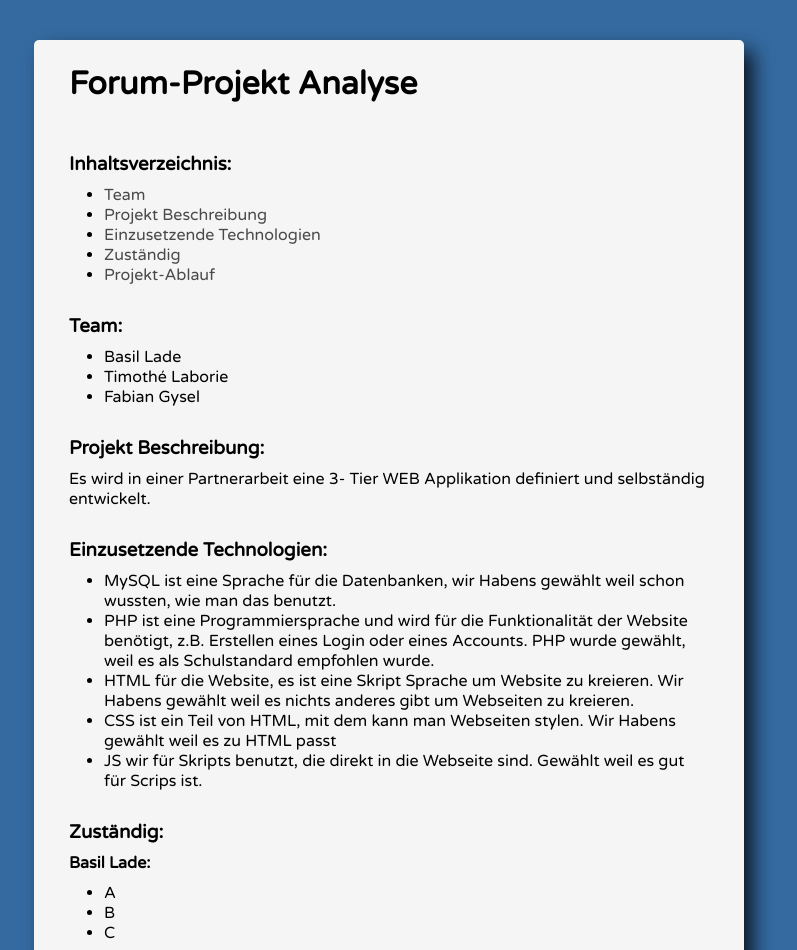
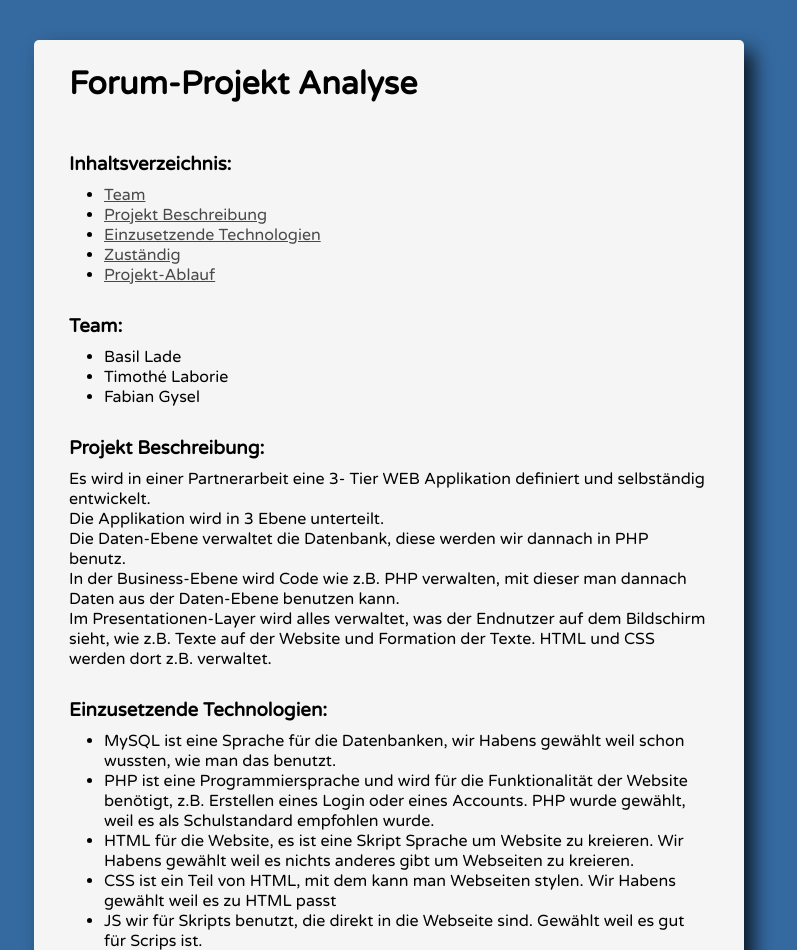
Before and after one commit to GyselAnimatioon/ProjektForumModul133, a PHP site: page /projekt_texte/doku.html in a window 1280 px wide. Shown: the top 950 px of the page, without its empty margins (251-1048 px from the left). Run offline with PHP 8.4, Linux system fonts and the light colour scheme; some web fonts are replaced.

Commit message:
doku.html 3-Tier layer added.

```diff
--- a/css/DokuStyle/doku.css
+++ b/css/DokuStyle/doku.css
@@ -58,7 +58,7 @@ body {
 }
 
 .index {
-    text-decoration: none;
+    /*text-decoration: none;*/
     color: rgba(0,0,0,0.7);
 }
 
--- a/projekt_texte/doku.html
+++ b/projekt_texte/doku.html
@@ -44,6 +44,10 @@
                 <div id="beschreibung" class="content-block">
                     <h3 class="headline-big"> Projekt Beschreibung: </h3>
                     <p> Es wird in einer Partnerarbeit eine 3- Tier WEB Applikation definiert und selbständig entwickelt. </p>
+                    <p>Die Applikation wird in 3 Ebene unterteilt.</p>
+                    <p>Die Daten-Ebene verwaltet die Datenbank, diese werden wir dannach in PHP benutz.</p>
+                    <p>In der Business-Ebene wird Code wie z.B. PHP verwalten, mit dieser man dannach Daten aus der Daten-Ebene benutzen kann.</p>
+                    <p>Im Presentationen-Layer wird alles verwaltet, was der Endnutzer auf dem Bildschirm sieht, wie z.B. Texte auf der Website und Formation der Texte. HTML und CSS werden dort z.B. verwaltet.</p>
                 </div>
 
                 <div id="technologien" class="content-block">
```
